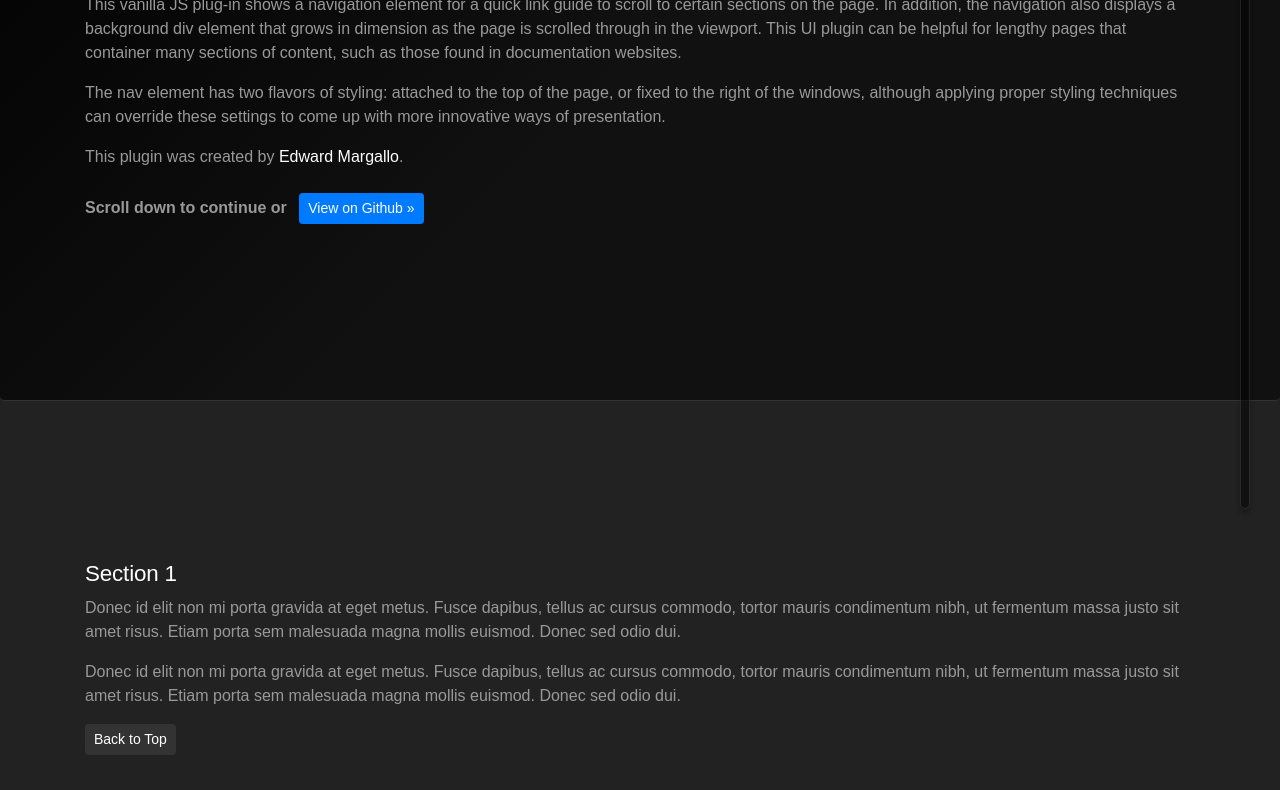
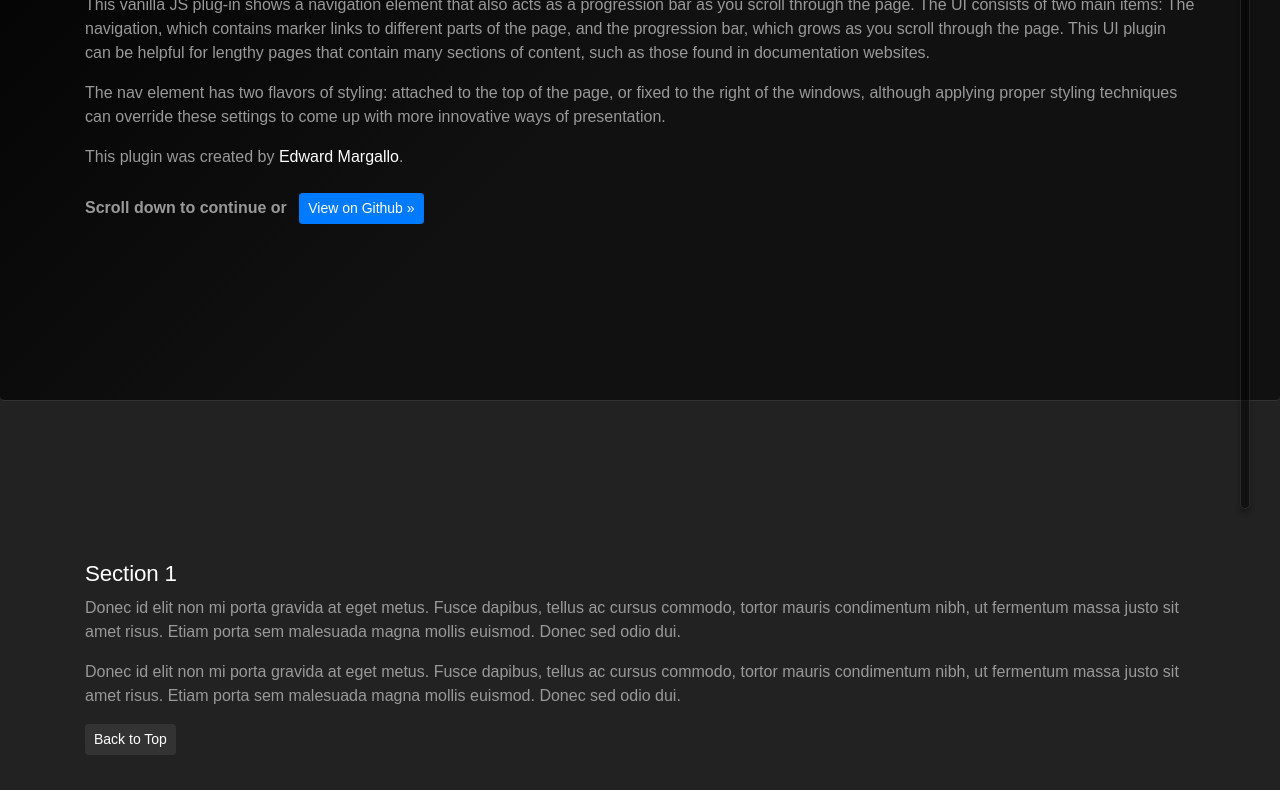
Before and after one commit to edwardm/ECORE-JS-Page-Down-Progress, a website: page src/copy/index.html in a window 1280 px wide. Shown: the part 261-1051 px from the top of the page. Drawn offline with nearby package versions, Linux system fonts and the light colour scheme; files that its build step writes are made by us from their sources.

Commit message:
README and HTML description update
README and HTML description update. Adjustments for typos and clearer explanation.

```diff
--- a/src/copy/index.html
+++ b/src/copy/index.html
@@ -28,11 +28,12 @@
 		<div class="jumbotron">
 			<div class="container">
 				<h1>A UI Element for Scrolldown Progress</h1>
-				<p>This vanilla JS plug-in shows a navigation element for a quick link guide to scroll to certain
-					sections on the page. In addition, the navigation also displays a background div element that grows
-					in dimension as the page is scrolled through in the viewport. This UI plugin can be helpful for
-					lengthy pages that container many sections of content, such as
-					those found in documentation websites.</p>
+				<p>This vanilla JS plug-in shows a navigation element that also acts as a progression bar as you scroll
+					through the page. The UI consists of two main items: The navigation, which contains marker links to
+					different parts of the page, and the progression bar, which grows as you scroll through the page.
+					This UI plugin can be helpful for lengthy pages that contain many sections of content, such as those
+					found in documentation websites.
+				</p>
 				<p>The nav element has two flavors of styling: attached to the top of the page, or fixed to the right of
 					the windows, although applying proper styling techniques can override these settings to come up with
 					more innovative ways of presentation.</p>
```
Also changed, not shown: README.md, dist/index.html.
